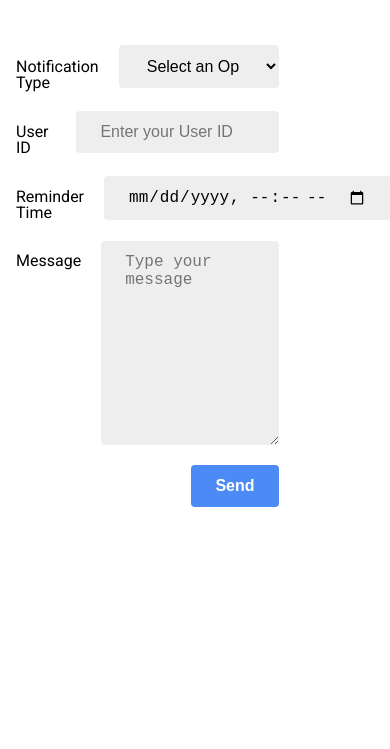
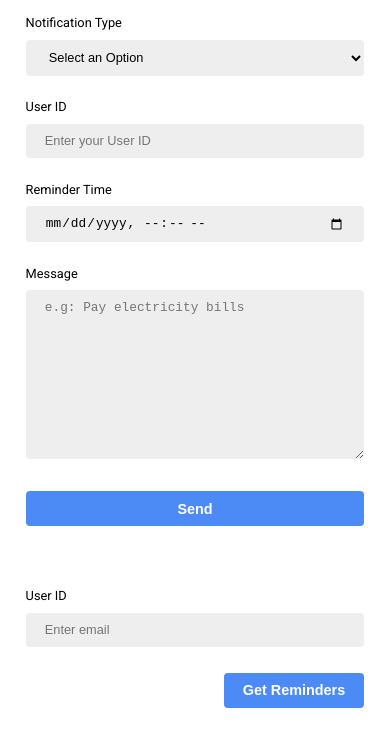
Before and after one commit to Nischal2015/reminder-app, a website built with Vite: page frontend/index.html in a window 390 px wide. Shown: the part 95-844 px from the top of the page. Built offline with nearby package versions, Linux system fonts and the light colour scheme; no server answers.

Commit message:
Add get reminders section

```diff
--- a/frontend/index.html
+++ b/frontend/index.html
@@ -8,12 +8,11 @@
     <link rel="stylesheet" href="src/styles/style.css" />
   </head>
   <body>
-    <header>
-      <div class="container">
+    <header class="header">
       <h1>Reminder App</h1>
       <h2>Stay on Top of your Schedule</h2>
-      </div>
     </header>
+    <main>
       <section class="main">
         <div class="container">
           <form class="form" id="form">
@@ -49,7 +48,7 @@
               <label for="timer" class="label">Reminder Time</label>
               <input
                 type="datetime-local"
-              name="ttl"
+                name="remaining_time"
                 id="timer"
                 class="input"
                 required
@@ -63,16 +62,38 @@
                 id="message"
                 cols="30"
                 rows="10"
-              placeholder="Type your message"
+                placeholder="e.g: Pay electricity bills"
                 required
               ></textarea>
             </div>
             <div>
-            <button class="send" id="send" type="submit">Send</button>
+              <button class="btn" id="send" type="submit">Send</button>
             </div>
           </form>
         </div>
       </section>
+
+      <section class="reminder">
+        <div class="container">
+          <form class="form" id="reminder_form">
+            <div>
+              <label for="search_email" class="label">User ID</label>
+              <input
+                type="email"
+                name="user_id"
+                id="search_email"
+                class="input"
+                placeholder="Enter email"
+                required
+              />
+            </div>
+
+            <button class="btn reminders" id="reminders">Get Reminders</button>
+          </form>
+        </div>
+      </section>
+    </main>
+
     <script type="module" src="/src/main.ts"></script>
   </body>
 </html>
--- a/frontend/src/main.ts
+++ b/frontend/src/main.ts
@@ -1,4 +1,6 @@
+import { getReminder } from './api/reminder';
 import { updateUserIdInput, formSubmit } from './handlers';
+import { GetReminderData } from './types';
 
 const notificationType = document.getElementById(
   'notification_type'
@@ -8,8 +10,23 @@ notificationType.addEventListener('input', () => {
   updateUserIdInput(notificationType, userId);
 });
 
-const button = document.getElementById('send') as HTMLButtonElement;
+const send = document.getElementById('send') as HTMLButtonElement;
 const form = document.getElementById('form') as HTMLFormElement;
 form.addEventListener('submit', (event) => {
-  formSubmit(event, button, form);
+  formSubmit(event, send, form);
 });
+
+const reminderForm = document.getElementById(
+  'reminder_form'
+) as HTMLFormElement;
+reminderForm.addEventListener('submit', async (event) => {
+  event.preventDefault();
+
+  if (event.target instanceof HTMLFormElement) {
+    const data = new FormData(event.target);
+    const payload = Object.fromEntries(data) as never as GetReminderData;
+
+    const response = await getReminder(payload);
+    console.log(response);
+  }
+});
--- a/frontend/src/styles/style.css
+++ b/frontend/src/styles/style.css
@@ -40,14 +40,17 @@ h2 {
   margin-block-end: 1.6rem;
 }
 
-.container {
+.container,
+.header {
   max-width: 120rem;
-  padding: 0 1.6rem;
   margin: 0 auto;
+  padding-inline: 4.8rem;
 }
 
-.main {
-  margin-top: 4.8rem;
+.main,
+.reminder {
+  padding-block-start: 3.2rem;
+  padding-block-end: 4.8rem;
 }
 
 .form {
@@ -56,9 +59,8 @@ h2 {
 }
 
 .form > div {
-  max-width: 70%;
   display: grid;
-  grid-template-columns: 1fr 5fr;
+  grid-template-columns: 3fr 9fr;
   gap: 2rem;
   align-items: baseline;
 }
@@ -66,6 +68,7 @@ h2 {
 .form > div:last-child button {
   grid-column: 2 / -1;
   margin-left: auto;
+  margin-block-start: 0.8rem;
 }
 
 .label {
@@ -78,24 +81,24 @@ h2 {
   font-size: 1.6rem;
 }
 
-.send {
+.btn {
   border-radius: 2px;
   cursor: pointer;
   position: relative;
   background-color: var(--blue);
-  font-size: 1.6rem;
+  font-size: 1.8rem;
   font-weight: 700;
   color: var(--white);
   transition: padding 0.15s linear;
 }
 
-.send:disabled {
+.btn:disabled {
   background-color: var(--light-grey);
   color: var(--grey);
   cursor: not-allowed;
 }
 
-.send:before {
+.btn:before {
   content: '';
   position: absolute;
   inset: 0;
@@ -105,19 +108,19 @@ h2 {
   border-radius: inherit;
 }
 
-.send:hover:before {
+.btn:hover:before {
   opacity: 1;
 }
 
-.send.spinning {
+.btn.spinning {
   padding-right: 4.8rem;
 }
 
-.send:disabled:hover:before {
+.btn:disabled:hover:before {
   opacity: 0;
 }
 
-.send.spinning:after {
+.btn.spinning:after {
   content: '';
   height: 2rem;
   width: 2rem;
@@ -130,10 +133,14 @@ h2 {
 }
 
 .input,
-.send {
+.btn {
   border: none;
   padding: 1.2rem 2.4rem;
   border-radius: 4px;
+}
+
+.reminders {
+  margin-left: auto;
 }
 
 .skeleton {
@@ -165,3 +172,28 @@ h2 {
     opacity: 10%;
   }
 }
+
+@media (max-width: 768px) {
+  html {
+    font-size: 50%;
+  }
+
+  .container {
+    margin: 0 auto;
+    padding-inline: 3.2rem;
+  }
+
+  .form {
+    gap: 3.2rem;
+  }
+
+  .form > div {
+    display: flex;
+    flex-direction: column;
+    gap: 1.2rem;
+  }
+
+  .form > div:last-child button {
+    width: 100%;
+  }
+}
```
Lines whose indentation alone changed are shown as unchanged.
